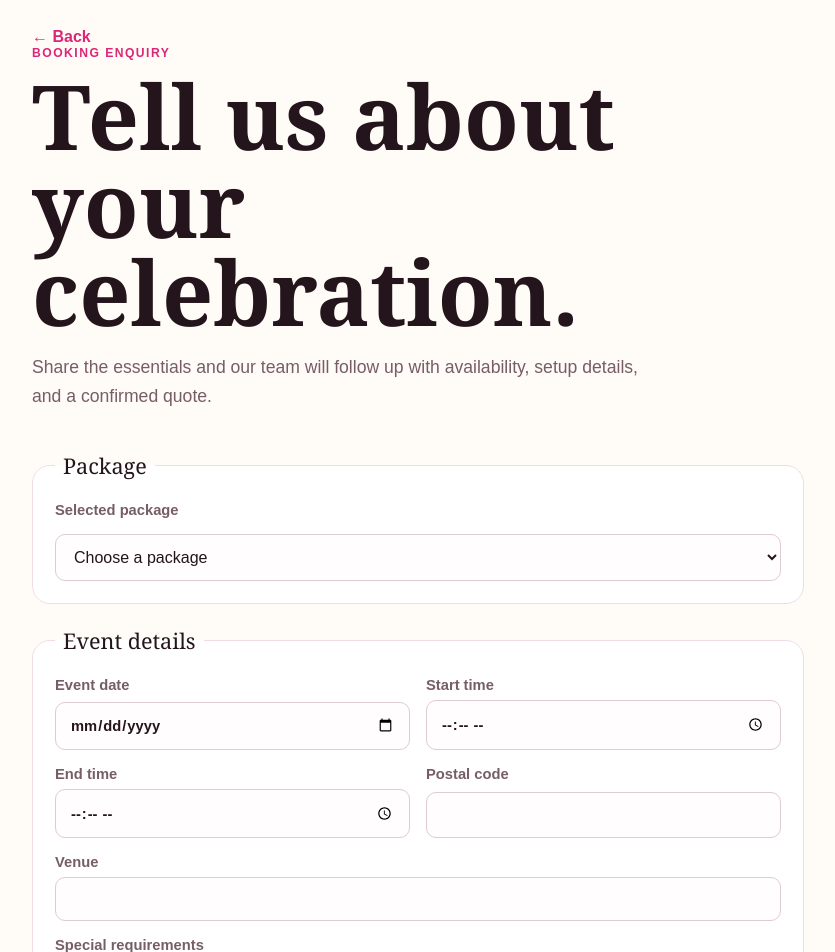
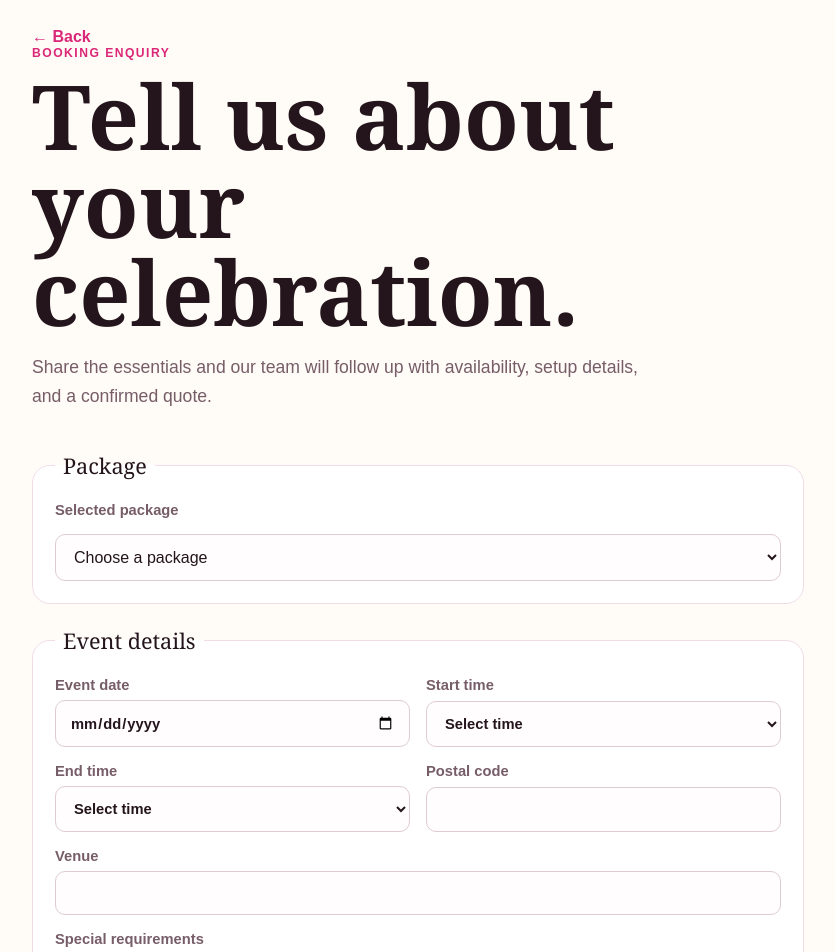
Before and after one commit to udaykanttiwari28-arch/Baloon-and-bliss, a Next.js app: page /booking in a window 1280 px wide. Shown: the top 952 px of the page, without its empty margins (222-1057 px from the left). Built offline with nearby package versions, Linux system fonts and the light colour scheme.

Commit message:
Use quarter-hour booking time slots

```diff
--- a/app/booking/booking-form.tsx
+++ b/app/booking/booking-form.tsx
@@ -3,6 +3,11 @@
 import { FormEvent, useState } from 'react';
 
 type BookingFormProps = { selectedProduct?: string };
+const timeSlots = Array.from({ length: 48 }, (_, index) => {
+  const hour = String(Math.floor(index / 4)).padStart(2, '0');
+  const minute = String((index % 4) * 15).padStart(2, '0');
+  return `${hour}:${minute}`;
+});
 
 export default function BookingForm({ selectedProduct }: BookingFormProps) {
   const [state, setState] = useState<'idle' | 'sending' | 'success' | 'error'>('idle');
@@ -52,8 +57,8 @@ export default function BookingForm({ selectedProduct }: BookingFormProps) {
       <legend>Event details</legend>
       <div className="form-grid">
         <label>Event date<input type="date" name="eventDate" required /></label>
-        <label>Start time<input type="time" name="startTime" required /></label>
-        <label>End time<input type="time" name="endTime" required /></label>
+        <label>Start time<select name="startTime" defaultValue="" required><option value="" disabled>Select time</option>{timeSlots.map((time) => <option key={`start-${time}`} value={time}>{time}</option>)}</select></label>
+        <label>End time<select name="endTime" defaultValue="" required><option value="" disabled>Select time</option>{timeSlots.map((time) => <option key={`end-${time}`} value={time}>{time}</option>)}</select></label>
         <label>Postal code<input name="postalCode" inputMode="numeric" pattern="[0-9]{6}" maxLength={6} required /></label>
       </div>
       <label>Venue<input name="venue" autoComplete="street-address" required /></label>
```
